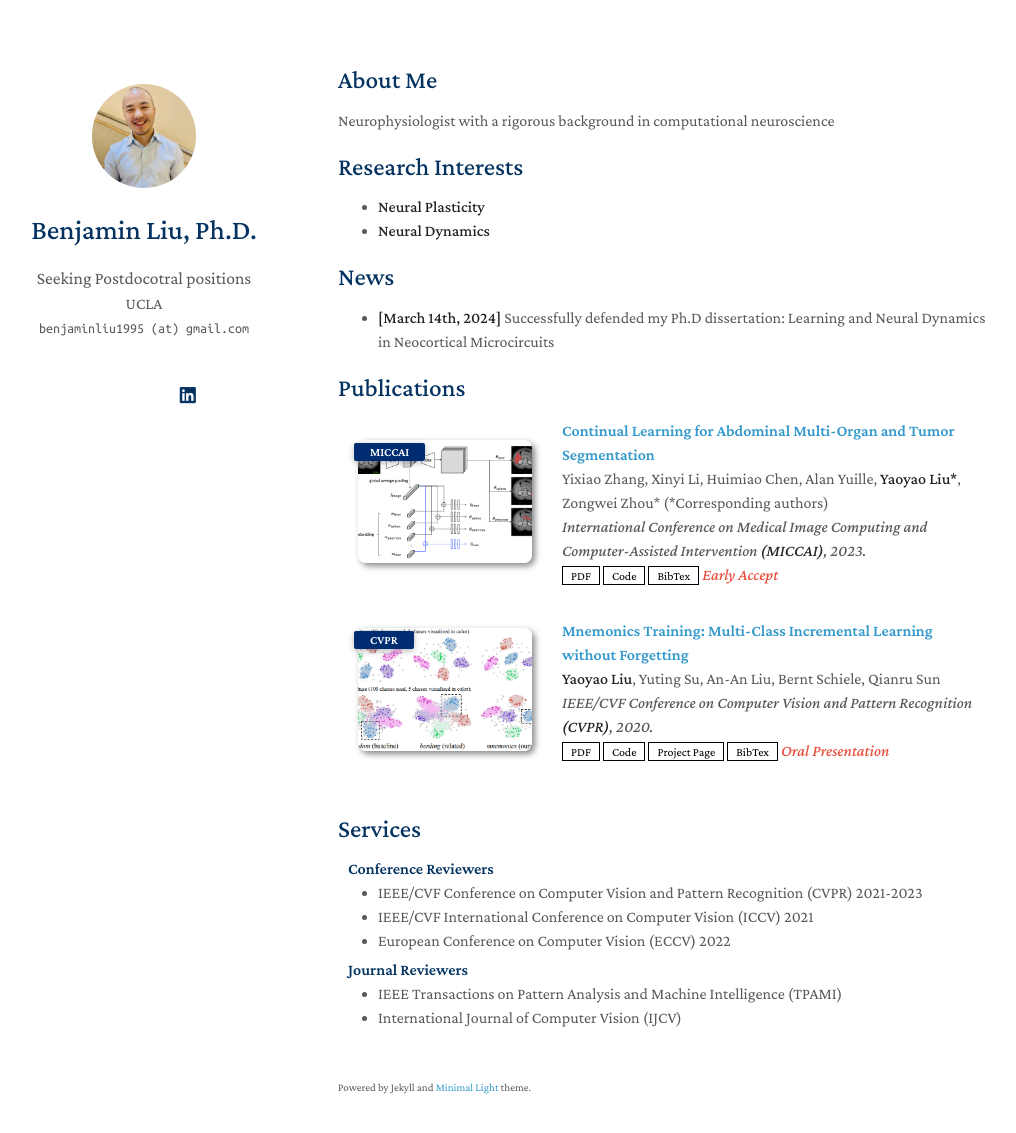
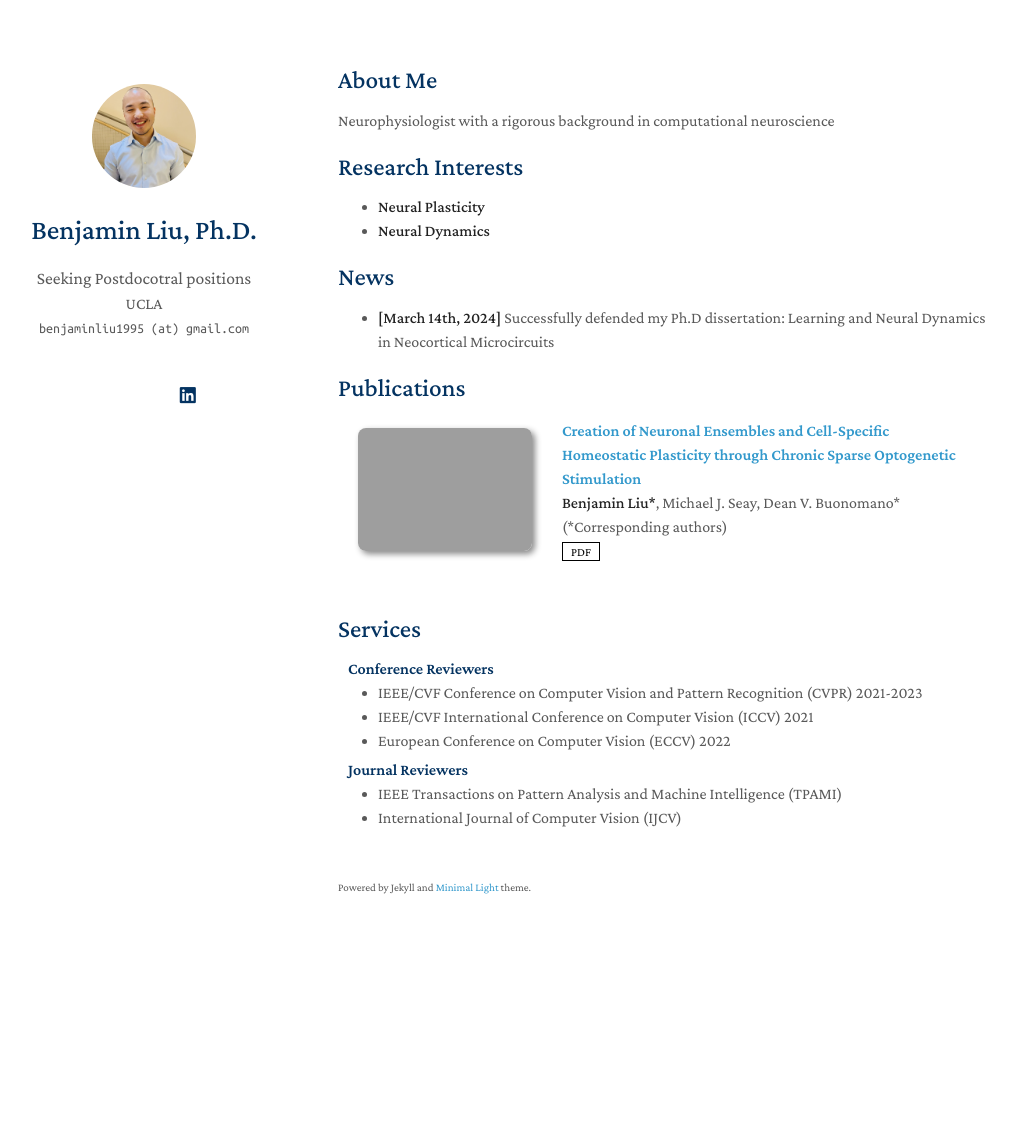
Before and after one commit to liuliuben/liuliuben.github.io, a Jekyll site: the page built from index.md, in a window 1280 px wide and 1168 px high. Shown: the top 1133 px of the window, without its empty margins (132-1148 px from the left). Built offline with Jekyll 4.4.1, drawn with Linux system fonts in a browser that asks for light colours; nearby versions of some CDN libraries; a style sheet for code colours, icons or effects is not loaded; our own code applies the rules of GitHub Pages for plain Markdown files; grey boxes are pictures that could not be loaded.

Commit message:
Update publications.yml

```diff
--- a/_data/publications.yml
+++ b/_data/publications.yml
@@ -1,22 +1,7 @@
 main:
 
-  - title: Continual Learning for Abdominal Multi-Organ and Tumor Segmentation
-    authors: Yixiao Zhang, Xinyi Li, Huimiao Chen, Alan Yuille, <strong>Yaoyao Liu*</strong>, Zongwei Zhou* (*Corresponding authors)
-    conference_short: MICCAI
-    conference: International Conference on Medical Image Computing and Computer-Assisted Intervention <strong>(MICCAI)</strong>, 2023.
-    pdf: https://arxiv.org/pdf/2306.00988.pdf
-    code: https://github.com/MrGiovanni/ContinualLearning
-    bibtex: https://bib.yliu.me/MICCAI23.txt
-    image: ./assets/img/teaser_example_2.png
-    notes: Early Accept
-
-  - title: "Mnemonics Training: Multi-Class Incremental Learning without Forgetting"
-    authors: <strong>Yaoyao Liu</strong>, Yuting Su, An-An Liu, Bernt Schiele, Qianru Sun
-    conference_short: CVPR
-    conference: IEEE/CVF Conference on Computer Vision and Pattern Recognition <strong>(CVPR)</strong>, 2020.
-    pdf: https://arxiv.org/pdf/2002.10211.pdf
-    code: https://github.com/yaoyao-liu/class-incremental-learning/tree/main/mnemonics-training
-    page: https://class-il.mpi-inf.mpg.de/mnemonics/
-    bibtex: https://class-il.mpi-inf.mpg.de/mnemonics/
-    notes: Oral Presentation
-    image: ./assets/img/teaser_example.png
+  - title: Creation of Neuronal Ensembles and Cell-Specific Homeostatic Plasticity through Chronic Sparse Optogenetic Stimulation
+    authors: <strong>Benjamin Liu*</strong>, Michael J. Seay, Dean V. Buonomano* (*Corresponding authors)
+    Journal: The Journal of Neuroscience
+    pdf: https://www.jneurosci.org/content/jneuro/43/1/82.full.pdf
+    image: ./assets/img/Conn_fig_WEBSITE.png
```
